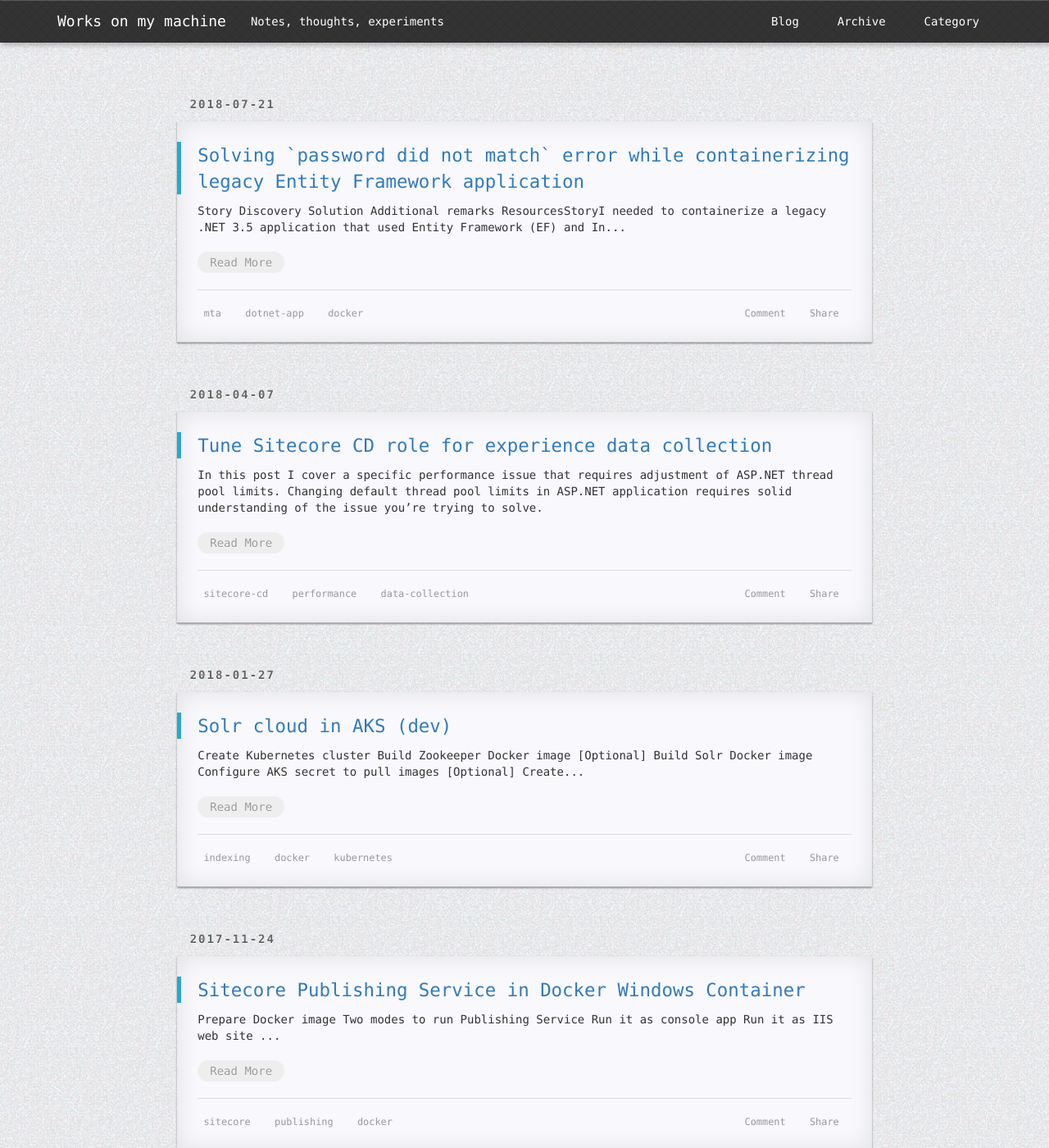
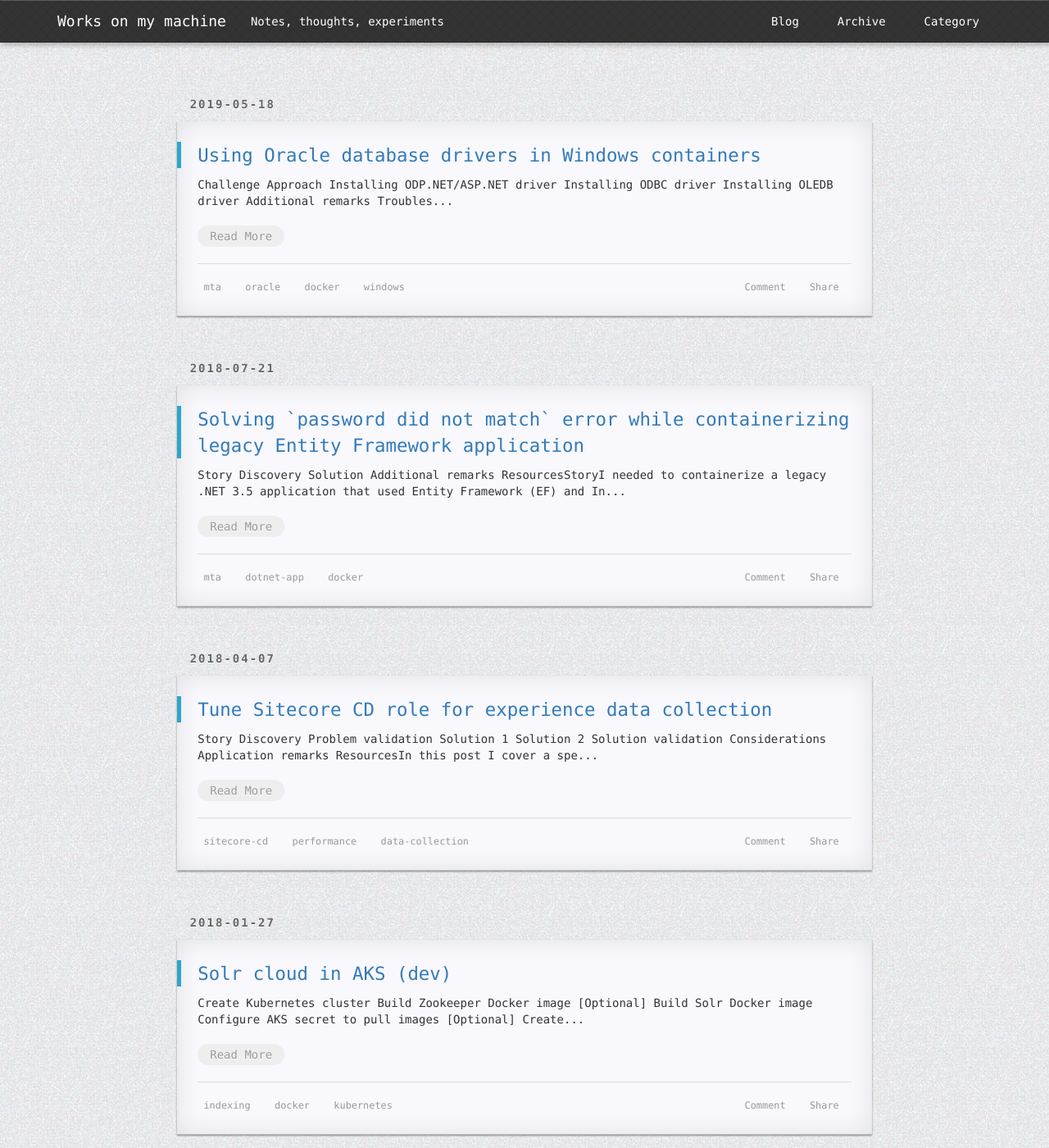
Before and after one commit to ivansharamok/blog, a Jekyll site: the page built from docs/index.html, in a window 1280 px wide and 1400 px high. Shown: the whole window at 82% size. Built offline with Jekyll 4.4.1, drawn with Linux system fonts in a browser that asks for light colours; nearby versions of some CDN libraries; the list of posts is cut into pages by our own code; a style sheet for code colours, icons or effects is not loaded; part of the change alters nothing that is shown; some of the changed text lies outside the part shown.

Commit message:
oracle drivers post

````diff
--- a/docs/_posts/2018-07-21-containerize-legacy-ef-app.md
+++ b/docs/_posts/2018-07-21-containerize-legacy-ef-app.md
@@ -2,7 +2,7 @@
 layout: post
 title: Solving `password did not match` error while containerizing legacy Entity Framework application
 tags: mta dotnet-app docker
-categories: modernize-traditional-app containers
+categories: modernize-traditional-app containers windows
 date: 2018-07-21
 ---
 
--- /dev/null
+++ b/docs/_posts/2019-05-18-containerize-legacy-oracle-providers.md
@@ -0,0 +1,117 @@
+---
+layout: post
+title: Using Oracle database drivers in Windows containers
+tags: mta oracle docker windows
+categories: modernize-legacy-app containers windows
+date: 2019-05-18
+---
+
+* TOC
+{:toc}
+
+>TL;TR;
+Head to [oracle-drivers][oracle-drivers] folder to view examples of Dockerfiles how to install a specific Oracle driver inside of a Windows container.
+
+## Challenge
+
+In the field I'm seeing a fair number of legacy Windows applications using Oracle database. Many examples I came across had either full blown Oracle client installed or Oracle client runtime version installed. Here are a few patterns I've seen the most:
+
+* Legacy apps built on-demand and customers don't have any source code for them.
+* Oracle client with necessary drivers gets installed by means of executing `EXE` distro of the client.
+* Apps written in 2000's use quite old Oracle client versions (e.g. versions 8.x/9.x).
+* Apps hosted on Win 2000/2003 use 32-bit versions of drivers (e.g. `ODBC`, `OLEDB`).
+* Oracle drivers have dependency on Visual C++ Redistributable Package that Microsoft provides.
+
+Obvious question and therefore a challenge is to figure out how to containerize legacy applications that depend on old versions of Oracle drivers without necessity to change the code.
+
+## Approach
+
+>If there is ability to use Oracle Managed.NET driver for .NET apps, by all means DO. It simplifies installation and dependency graph for it is a lot lighter than for native Oracle drivers.
+
+There are several different Oracle drivers packed into Oracle client distro. For instance, `odp.net2`, `odp.net4`, `asp.net2`, `asp.net4`, `odbc`, `oledb`, etc. While it's possible to execute Oracle client `EXE` distro and install entire collection of drivers, standard recommended practice tells us to install only what's necessary for the app and nothing more.
+There are 2 main issues I ran into:
+
+* Minimum Windows version for Windows containers is Windows Server 2016 (WS2016), therefore the minimum version of Oracle client that is supported in Windows containers is `Oracle client 12`.
+* Oracle client drivers won't work without proper version of VC++ Redistributable Package.
+
+Therefore, your course of action should be:
+
+* download and install VC++ Redistributable Package
+  * Oracle client 12.2 has dependency on VC++ 2013 redist package ([x86 ver][vc-redist-x86] and [x64 ver][vc-redist-x64]). Make sure to check installation instructions for a particular Oracle client to determine correct version of the dependency package
+  * keep in mind that there are 64-bit and 32-bit drivers which require corresponding version of VC++ redist package
+  * download and install necessary Oracle client driver
+
+I was able to containerize legacy app with dependency on older Oracle driver versions by installing appropriate Oracle driver from Oracle client 12. I anticipate that in some cases it may not be as simple as this but for me that's all I had to do.
+
+### Installing ODP.NET/ASP.NET driver
+
+This example Dockerfile is parametrized to allow installation of Oracle drivers for different versions of `odp.net` and `asp.net`.
+[ASP.NET Dockerfile][oracle-aspnet-df]
+[ODP.NET Dockerfile][oracle-odpnet-df]
+
+<iframe id="frame" src="https://raw.githubusercontent.com/ivansharamok/dockerfiles-windows-containers/master/oracle-drivers/asp.net/Dockerfile" scrolling="yes"></iframe>
+
+### Installing ODBC driver
+
+This example Dockerfile is parametrized to allow installation of ODBC driver for specified version of Oracle client.
+[ODBC Dockerfile][oracle-odbc-df]
+
+### Installing OLEDB driver
+
+[OLEDB Dockerfile][oracle-oledb-df]
+
+## Additional remarks
+
+One issue I ran into was related to anti-virus and threat detection software that blocked `MSI` packages from being installed inside of the containers. In my case the offender was Semantec Endpoint Protection (SEP) software. The solution was to whitelist `msiexec.exe` process in SEP. You can find more details around the issue and troubleshooting Docker file on [MSFT forum][msiexec-av-issue].
+
+## Troubleshooting & testing
+
+Here are a few troubleshooting and testing techniques I employed while researching this topic.
+
+### determine whether VC++ redist package was installed correctly
+
+```Dockerfile
+# escape=`
+.....
+RUN `
+  # check whether vc redist 2013 assemblies were installed
+  # check physical path for x86 version
+  gci -Path C:\Windows\syswow64\* -Include msvcp120*; `
+  # check physical path for x64 version
+  gci -Path C:\Windows\system32\* -Include msvcp120*; `
+  # check Windows registry for VC++ redist package bits
+  reg query hklm /s /f msvcp120;
+```
+
+### verify ODBC driver was installed and ODBC DSN created
+
+```Dockerfile
+# escape=`
+.....
+RUN `
+  # get all ODBC drivers installed in the system
+  get-odbcdriver | format-table; `
+  # get all ODBC DSNs
+  get-odbcdsn;
+```
+
+### enable error propagation to browser for Classic ASP apps
+
+Classic ASP framework requires a setting `scriptErrorToBrowser` to be turned on in order to view the error that may occur in the application. Here is example how one can turn that setting on:
+
+```Dockerfile
+```
+
+## Resources
+
+* [Docker Reference Architecture: Modernizing Traditional .NET Framework Applications](https://success.docker.com/article/modernizing-traditional-dot-net-applications)
+* [MSFT Forum issue discussion](https://forum.microsoft.com)
+
+[oracle-drivers]: https://github.com/ivansharamok/dockerfiles-windows-containers/tree/master/oracle-drivers
+[oracle-aspnet-df]: https://github.com/ivansharamok/dockerfiles-windows-containers/blob/master/oracle-drivers/asp.net/Dockerfile
+[oracle-odpnet-df]: https://github.com/ivansharamok/dockerfiles-windows-containers/blob/master/oracle-drivers/odp.net/Dockerfile
+[oracle-odbc-df]: https://github.com/ivansharamok/dockerfiles-windows-containers/blob/master/oracle-drivers/odbc/Dockerfile
+[oracle-oledb-df]: https://github.com/ivansharamok/dockerfiles-windows-containers/blob/master/oracle-drivers/oledb/Dockerfile
+[msiexec-av-issue]: https://social.msdn.microsoft.com/Forums/en-US/3c532ac1-e543-4572-ba22-ccdad402f779/service-windows-installer-msiserver-cannot-be-started-inside-of-a-container?forum=windowscontainers
+[vc-redist-x86]: http://download.microsoft.com/download/2/E/6/2E61CFA4-993B-4DD4-91DA-3737CD5CD6E3/vcredist_x86.exe
+[vc-redist-x64]: http://download.microsoft.com/download/2/E/6/2E61CFA4-993B-4DD4-91DA-3737CD5CD6E3/vcredist_x64.exe
````
Also changed, not shown: docs/_posts/2018-04-07-prepare-cd-for-experience-data-collection.md (line endings or trailing spaces).
